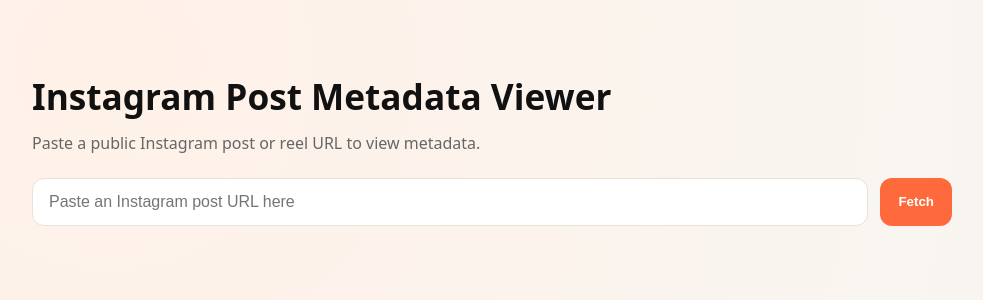
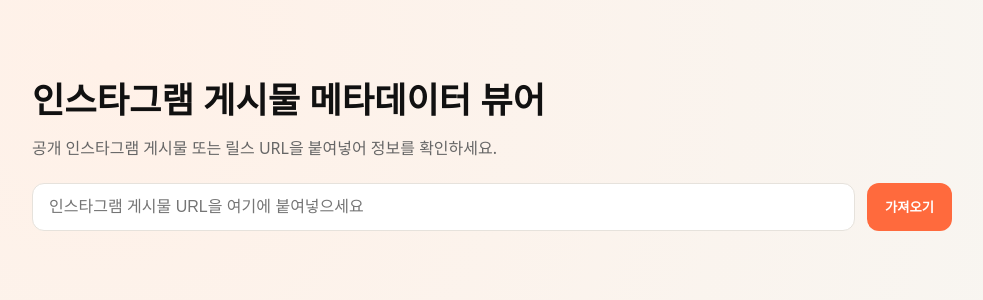
Before and after one commit to eelrkdud-creator/insta3, a Next.js app: page / in a window 1280 px wide. Shown: the top 300 px of the page, without its empty margins (148-1131 px from the left). Built offline with nearby package versions, Linux system fonts and the light colour scheme.

Commit message:
Update page.tsx

```diff
--- a/app/page.tsx
+++ b/app/page.tsx
@@ -50,17 +50,17 @@
 
     return (
         <main>
-      <h1>Instagram Post Metadata Viewer</h1>
-      <p>Paste a public Instagram post or reel URL to view metadata.</p>
+            <h1>인스타그램 게시물 메타데이터 뷰어</h1>
+            <p>공개 인스타그램 게시물 또는 릴스 URL을 붙여넣어 정보를 확인하세요.</p>
 
             <form onSubmit={handleSubmit}>
                 <input
-          placeholder="Paste an Instagram post URL here"
+                    placeholder="인스타그램 게시물 URL을 여기에 붙여넣으세요"
                     value={url}
                     onChange={(e) => setUrl(e.target.value)}
                 />
                 <button disabled={status === "loading"}>
-          {status === "loading" ? "Fetching..." : "Fetch"}
+                    {status === "loading" ? "불러오는 중..." : "가져오기"}
                 </button>
             </form>
 
@@ -69,31 +69,31 @@
             {result && (
                 <div className="card">
                     <div className="row">
-            <div className="label">Post Type</div>
-            <div>{result.type === "reel" ? "Reel" : "Post"}</div>
+                        <div className="label">게시물 유형</div>
+                        <div>{result.type === "reel" ? "릴스" : "게시물"}</div>
                     </div>
                     <div className="row">
-            <div className="label">Upload Time (KST)</div>
+                        <div className="label">업로드 시간 (KST)</div>
                         <div>{result.uploadedAtKst}</div>
                     </div>
                     <div className="row">
-            <div className="label">❤️ Likes</div>
-            <div>{result.likes ?? "N/A"}</div>
+                        <div className="label">❤️ 좋아요</div>
+                        <div>{result.likes ?? "없음"}</div>
                     </div>
                     <div className="row">
-            <div className="label">💬 Comments</div>
-            <div>{result.comments ?? "N/A"}</div>
+                        <div className="label">💬 댓글</div>
+                        <div>{result.comments ?? "없음"}</div>
                     </div>
                     {result.type === "reel" && (
                         <div className="row">
-              <div className="label">▶️ Views</div>
-              <div>{result.views ?? "N/A"}</div>
+                            <div className="label">▶️ 조회수</div>
+                            <div>{result.views ?? "없음"}</div>
                         </div>
                     )}
                     <div className="row">
-            <div className="label">🔗 Link</div>
-            <a href={result.postUrl} target="_blank">
-              View Original Post
+                        <div className="label">🔗 링크</div>
+                        <a href={result.postUrl} target="_blank" rel="noreferrer">
+                            원본 게시물 보기
                         </a>
                     </div>
                 </div>
```
Lines whose indentation alone changed are shown as unchanged.
